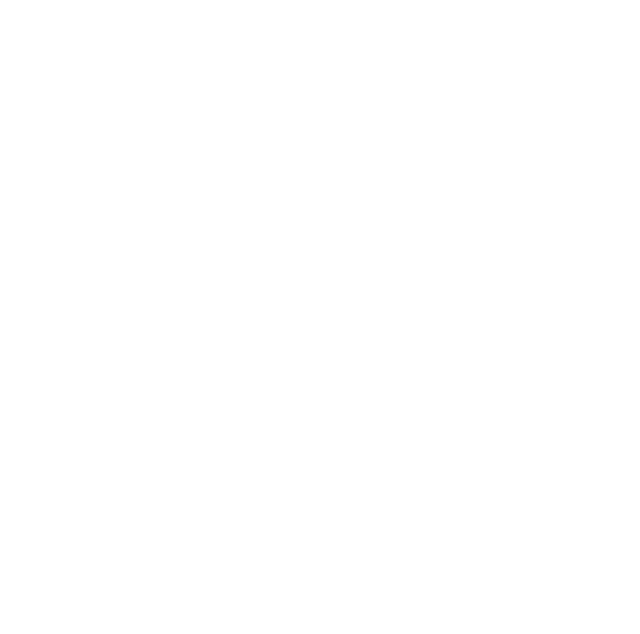
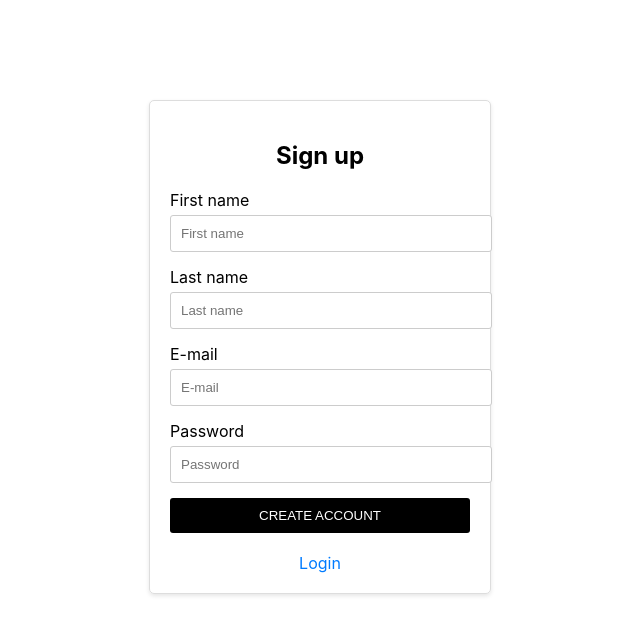
Before and after one commit to briankihia/cargo_management_system, a React (Create React App) app in the folder global-cargo-frontend/: page /register in a window 1280 px wide. Before the commit this address had no page. Shown: the top 634 px of the page, without its empty margins (320-960 px from the left). Built offline with nearby package versions, Linux system fonts and the light colour scheme.

Commit message:
added the registration page

```diff
--- a/global-cargo-frontend/src/App.js
+++ b/global-cargo-frontend/src/App.js
@@ -9,6 +9,7 @@
 import ClientManagement from "./pages/ClientManagement"; // Assuming you have a ClientManagement component
 import ShipmentManagement from "./pages/ShipmentManagement"; // Assuming you have a ShipmentManagement component
 import Dashboard from "./pages/Dashboard";
+import RegistrationPage from "./pages/RegistrationPage/RegistrationPage"; // Assuming you have a RegistrationPage component
 
 
 function App() {
@@ -16,6 +17,7 @@
     <Router>
       <Routes>
         <Route path="/" element={<LoginPage />} />
+        <Route path="/register" element={<RegistrationPage />} />
         {/* Add more routes as needed */}
         <Route path="/dashboard" element={<Layout><Dashboard /></Layout>} />
         <Route path="/ships" element={<Layout><ShipManagement /></Layout>} />
--- a/global-cargo-frontend/src/pages/LoginPage/LoginForm.js
+++ b/global-cargo-frontend/src/pages/LoginPage/LoginForm.js
@@ -104,7 +104,7 @@
         <button type="submit" className="login-button">LOGIN</button>
       </form>
       <div className="signup-link">
-        <a href="/signup">
+        <a href="/register">
           <span>Sign up</span>
         </a>
       </div>
--- a/global-cargo-frontend/src/pages/RegistrationPage/RegistrationForm.js
+++ b/global-cargo-frontend/src/pages/RegistrationPage/RegistrationForm.js
@@ -37,7 +37,7 @@
       const data = await response.json();
       localStorage.setItem('token', data.token); // Save JWT token
       alert('Registration successful!');
-      navigate('/login'); // Redirect to login page
+      navigate('/'); // Redirect to login page
     } catch (err) {
       setError(err.message);
     }
--- a/global-cargo-frontend/src/pages/RegistrationPage/RegistrationPage.js
+++ b/global-cargo-frontend/src/pages/RegistrationPage/RegistrationPage.js
@@ -1,17 +1,17 @@
 import React from "react";
 import RegistrationForm from "./RegistrationForm";
-import Header from "../Header";
-import Footer from "../Footer";
+// import Header from "../Header";
+// import Footer from "../Footer";
 
 
 const RegistrationPage = () => {
     return (
         <div className="flex flex-col min-h-screen">
-            <Header />
+            {/* <Header /> */}
             <main className="flex-grow flex items-center justify-center bg-gray-100">
                 <RegistrationForm />
             </main>
-            <Footer />
+            {/* <Footer /> */}
         </div>
     )
 }
```
